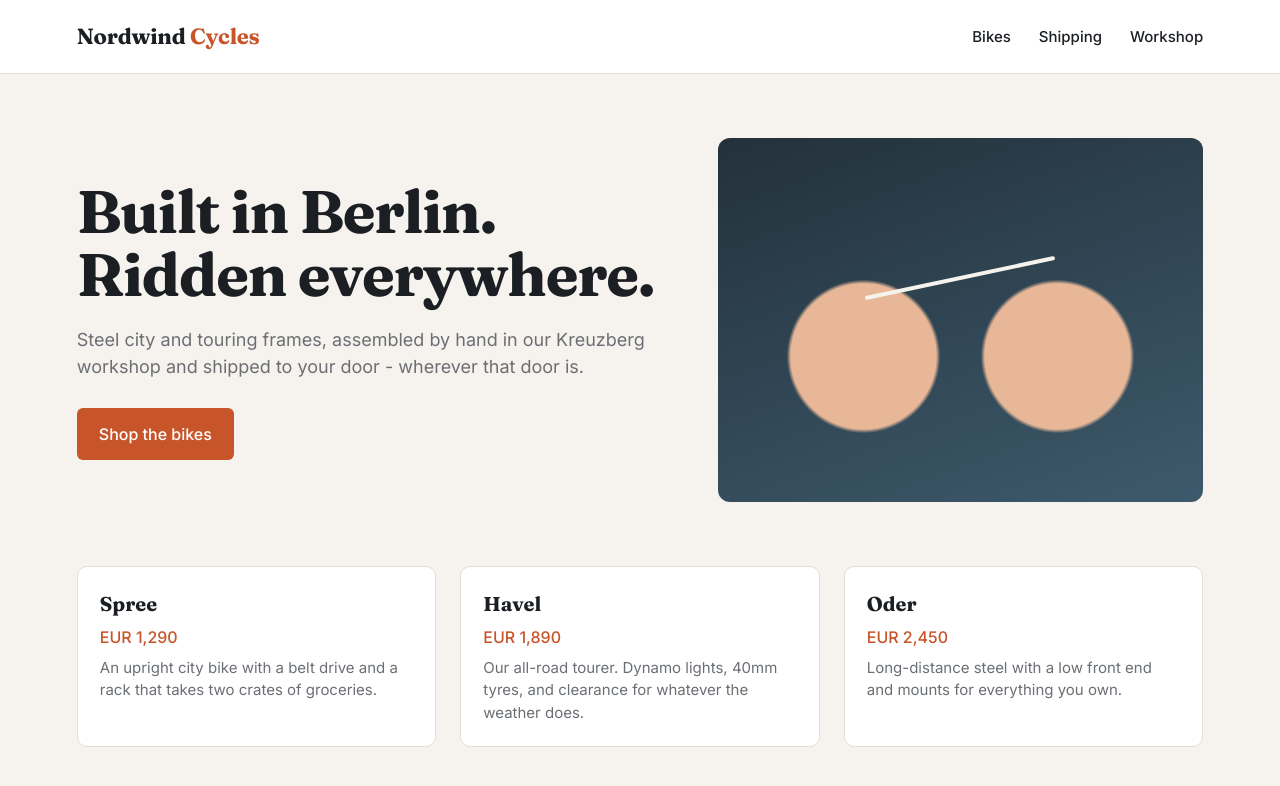
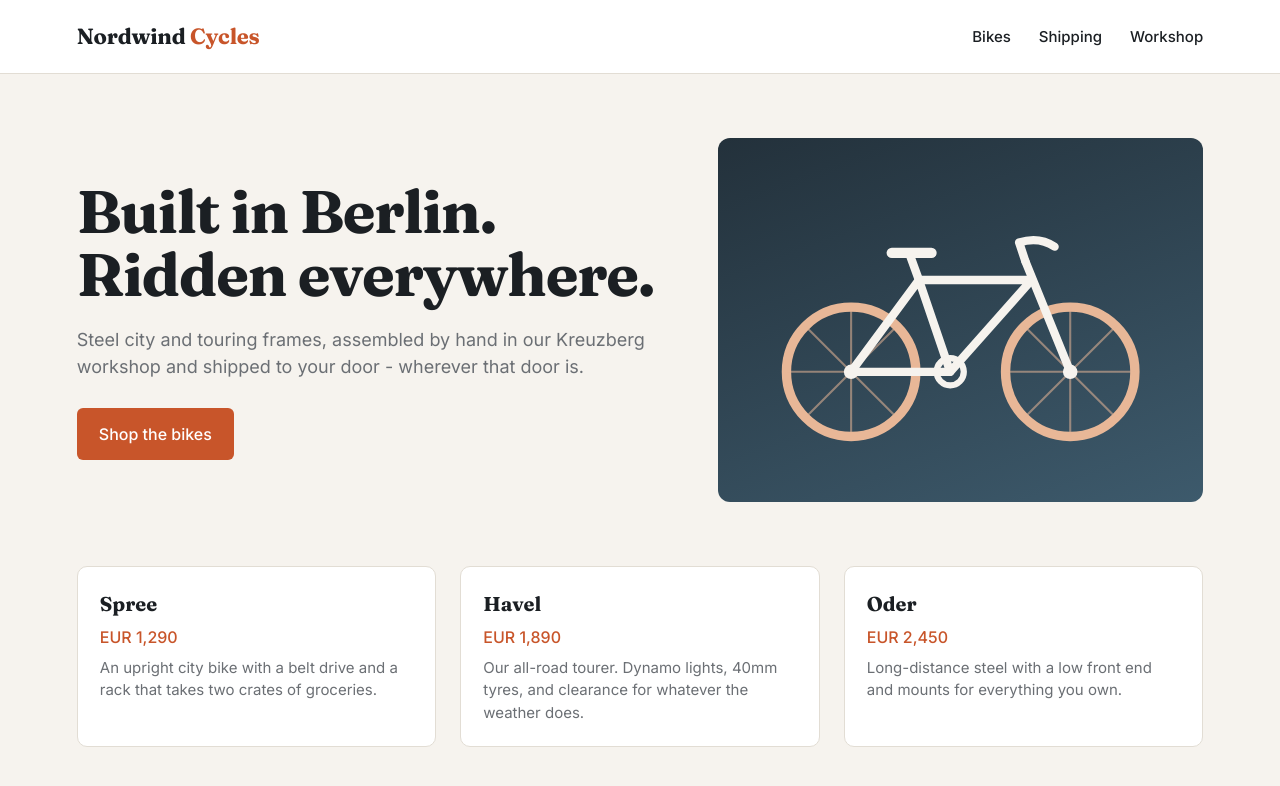
Before and after one commit to jeannotpoisson/nordwind-bikes, a plain HTML site: page index.html in a window 1280 px wide. Shown: the top 786 px of the page. Drawn offline with Linux system fonts and the light colour scheme.

```diff
--- a/index.html
+++ b/index.html
@@ -35,11 +35,10 @@
     .hero h1 { font-family: Fraunces, Georgia, serif; font-size: clamp(36px, 5vw, 60px); line-height:1.05; font-weight:700; letter-spacing:-.02em; }
     .hero p { margin-top:20px; font-size:18px; color:var(--muted); max-width:52ch; }
     .cta { display:inline-block; margin-top:28px; background:var(--accent); color:#fff; padding:14px 22px; border-radius:6px; text-decoration:none; font-weight:500; }
-    .frame { aspect-ratio: 4/3; border-radius:12px; background:
-      radial-gradient(circle at 30% 60%, #e8b797 0 18%, transparent 19%),
-      radial-gradient(circle at 70% 60%, #e8b797 0 18%, transparent 19%),
-      linear-gradient(160deg, #23313b, #3d5a6c); position:relative; overflow:hidden; }
-    .frame::after { content:""; position:absolute; left:30%; right:30%; top:38%; height:4px; background:#f6f3ee; transform:rotate(-12deg); border-radius:2px; }
+    /* the hero bike: drawn, not a photo, so the shop has no image to break or license.
+       Until 2026-10-19 it was two gradient discs and a tilted bar, which read as broken. */
+    .frame { aspect-ratio: 4/3; border-radius:12px; background: linear-gradient(160deg, #23313b, #3d5a6c); overflow:hidden; display:grid; place-items:center; }
+    .frame svg { width:86%; height:auto; }
     .grid { display:grid; grid-template-columns: repeat(3, 1fr); gap:24px; padding:0 6vw 64px; }
     .card { background:#fff; border:1px solid var(--line); border-radius:10px; padding:22px; }
     .card h3 { font-family: Fraunces, Georgia, serif; font-size:20px; }
@@ -68,7 +67,25 @@
       <p>Steel city and touring frames, assembled by hand in our Kreuzberg workshop and shipped to your door - wherever that door is.</p>
       <a class="cta" href="#bikes">Shop the bikes</a>
     </div>
-    <div class="frame" role="img" aria-label="A Nordwind touring bike"></div>
+    <div class="frame" role="img" aria-label="A Nordwind touring bike">
+      <svg viewBox="0 0 400 260" fill="none" stroke-linecap="round" stroke-linejoin="round" aria-hidden="true">
+        <g stroke="#e8b797" stroke-width="9"><circle cx="95" cy="180" r="62"/><circle cx="305" cy="180" r="62"/></g>
+        <g stroke="#e8b797" stroke-width="2" opacity=".55">
+          <path d="M95 118v124M33 180h124M51 136l88 88M51 224l88-88"/>
+          <path d="M305 118v124M243 180h124M261 136l88 88M261 224l88-88"/>
+        </g>
+        <g stroke="#f6f3ee" stroke-width="8">
+          <path d="M95 180 L190 180 L160 92 Z"/>
+          <path d="M160 92 L268 92 L190 180"/>
+          <path d="M262 74 L305 180"/>
+          <path d="M160 92 L152 70"/>
+          <path d="M262 74 L256 56 Q275 50 290 60"/>
+        </g>
+        <path d="M134 66 h38" stroke="#f6f3ee" stroke-width="10"/>
+        <circle cx="190" cy="180" r="13" stroke="#f6f3ee" stroke-width="6"/>
+        <g fill="#f6f3ee"><circle cx="95" cy="180" r="7"/><circle cx="305" cy="180" r="7"/></g>
+      </svg>
+    </div>
   </section>
 
   <section class="grid" id="bikes">
```
